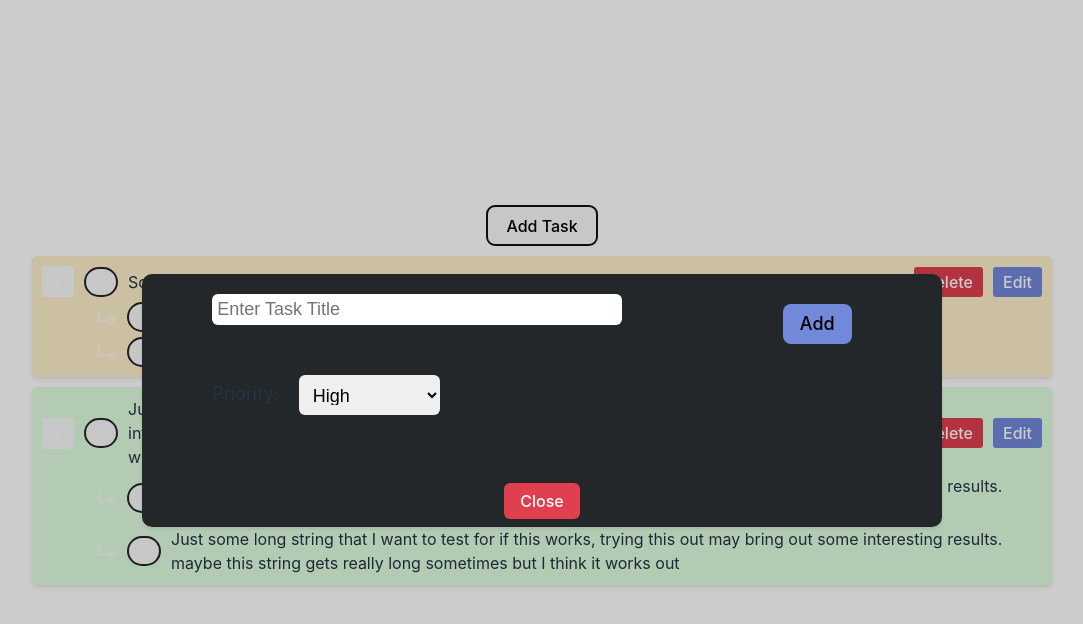
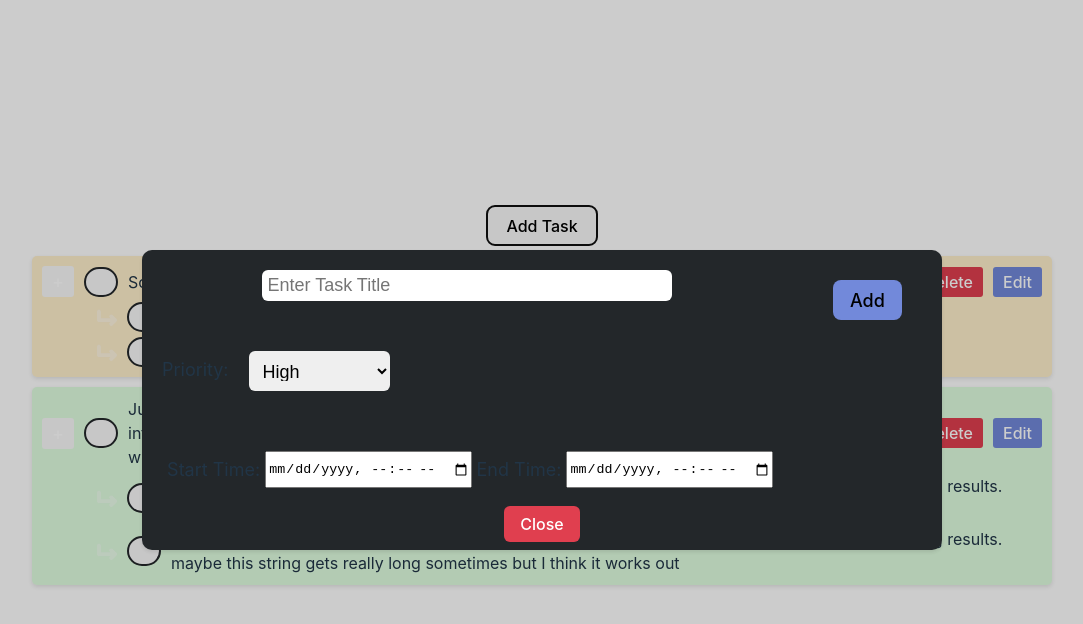
Before and after one commit to Akshat-Shu/SWG-To-Do-List-Application, a React (Vite) app: page / in a window 1280 px wide. Both pictures are taken after a click on the button "Add Task". Shown: the top 624 px of the page, without its empty margins (98-1181 px from the left). Built offline with nearby package versions, Linux system fonts and the light colour scheme.

Commit message:
Show high priority tasks on the top

```diff
--- a/src/App.jsx
+++ b/src/App.jsx
@@ -1,8 +1,9 @@
 import './App.css'
 import { taskDescription, priorityEnum } from './Structures/taskDescription'
-import TaskElement from './Elements/taskElement'
+
 import TaskInput from './Elements/taskInput'
 import { useState } from 'react'
+import TaskDisplay from './Elements/taskDisplay'
 
 function App() {
   const [tasks, setTasks] = useState([
@@ -30,7 +31,6 @@ function App() {
   const toggleModal = () => {
     setIsModalOpen(!isModalOpen);
   };
-  console.log(tasks[0])
   return (
     // TODO: make the App.jsx page look cleaner,
     //TODO: fix modal-content not appearing as specified in taskInput.jsx
@@ -38,18 +38,8 @@ function App() {
       <button onClick={toggleModal}>Add Task</button>
       {isModalOpen ? <TaskInput isModalOpen={isModalOpen} toggleModal={toggleModal} addTask={addTask} ></TaskInput> : null}
       <div>
-        {tasks.map((task, index) => (
-          <TaskElement
-            key={index}
-            taskDescription={task}
-            subTasks={task.subtasks}
-            onDelete={() => console.log("Deleted")}
-            onEdit={(tsk) => editTask(tsk, index)}
-            addSubtask={() => console.log("Add Subtask")}
-            priority={priorityEnum[task.taskPriority]}
-            taskObject={task}
-          />
-        ))}
+
+      <TaskDisplay tasks={tasks} editTask={editTask}></TaskDisplay>
       </div>
     </>
   )
--- /dev/null
+++ b/src/Elements/taskDisplay.jsx
@@ -0,0 +1,31 @@
+import { priorityEnum } from "../Structures/taskDescription";
+import TaskElement from "./taskElement";
+
+
+
+function TaskDisplay({ tasks, editTask }) {
+  let separatedTasks = [[], [], []];
+  for (let i = 0; i < tasks.length; i++) {
+    let task = tasks[i]
+    separatedTasks[task.taskPriority].push(
+      <TaskElement
+        key={i}
+        taskDescription={task}
+        subtasks={task.subtasks}
+        onDelete={() => console.log("Deleted")}
+        onEdit={(tsk) => editTask(tsk, i)}
+        addSubtask={() => console.log("Add Subtask")}
+        priority={priorityEnum[task.taskPriority]}
+        taskObject={task}
+      />
+    )
+  }
+  const flattenedTasks = separatedTasks[0].concat(separatedTasks[1]).concat(separatedTasks[2])
+  return (
+    <div>
+      {flattenedTasks}
+    </div>
+  )
+}
+
+export default TaskDisplay
--- a/src/Elements/taskElement.jsx
+++ b/src/Elements/taskElement.jsx
@@ -7,10 +7,19 @@ const setToggle = () => {
   console.log("Toggled")
 }
 
-const TaskElement = ({ taskDescription, onDelete, onEdit, addSubtask, priority, subTasks, key }) => {
+const TaskElement = ({ key, taskDescription, onDelete, onEdit, priority, subtasks }) => {
   const [isChecked, setIsChecked] = useState(false);
+
+  const [isEditModalOpen, setIsEditModalOpen] = useState(false);
+  const [subTasks, setSubTasks] = useState(subtasks);
   const [subtaskChecked, setSubtaskChecked] = useState(subTasks.map(() => false));
-  const [isEditModalOpen, setIsEditModalOpen] = useState(false);
+
+  const addSubtask = (newTask) => {
+    const newTasks = [...subTasks];
+    newTasks.push(newTask);
+    setSubTasks(newTasks);
+  }
+
 
   const toggleCheckBox = () => {
     setIsChecked(prevState => !prevState);
@@ -49,7 +58,7 @@ const TaskElement = ({ taskDescription, onDelete, onEdit, addSubtask, priority,
           <div className="button-group">
             <button className="delete-button" onClick={onDelete}>Delete</button>
             <button className="edit-button" onClick={handleEdit}>Edit</button>
-            {isEditModalOpen ? <TaskInput isModalOpen={isEditModalOpen} toggleModal={handleEdit} taskDesc={taskDescription} taskIndex={key} editTask={onEdit}></TaskInput> : null}
+            {isEditModalOpen ? <TaskInput isModalOpen={isEditModalOpen} toggleModal={handleEdit} taskDesc={taskDescription} editTask={onEdit}></TaskInput> : null}
           </div>
         </div>
         <div className="subtask-container">
@@ -66,7 +75,9 @@ const TaskElement = ({ taskDescription, onDelete, onEdit, addSubtask, priority,
               <div className={`task-name ${subtaskChecked[index]?'dashed-task-name':''}`}>{subTasks[index]}</div>
             </div>
           ))}
+
         </div>
+
     </div>
   )
 
--- a/src/Elements/taskInput.css
+++ b/src/Elements/taskInput.css
@@ -63,6 +63,23 @@
     margin: 20px;
     padding-bottom: 30px;
 }
+
+.time-picker-container {
+    display: flex;
+    justify-content: space-between;
+    margin-top: 10px;
+}
+
+.time-picker {
+    display: flex;
+    flex-direction: row;
+}
+
+.time-picker label {
+    margin: 5px;
+}
+
+
 .dropdown select{
     font-size: 18px;
     height: 40px;
--- a/src/Elements/taskInput.jsx
+++ b/src/Elements/taskInput.jsx
@@ -2,8 +2,10 @@ import React, { useState } from 'react';
 import './taskInput.css';
 import { taskDescription } from '../Structures/taskDescription';
 
-function TaskInput({ isOpen, toggleModal, taskDesc, addTask, editTask, taskIndex }) {
+function TaskInput({ isOpen, toggleModal, taskDesc, addTask, editTask }) {
   const [selectedValue, setSelectedValue] = useState(taskDesc?taskDesc.taskPriority:'0');
+  const [startTime, setStartTime] = useState(taskDesc?taskDesc.taskStart:'');
+  const [endTime, setEndTime] = useState(taskDesc?taskDesc.taskEnd:'');
   const handleChange = (event) => {
     setSelectedValue(event.target.value);
   };
@@ -21,9 +23,9 @@ function TaskInput({ isOpen, toggleModal, taskDesc, addTask, editTask, taskIndex
     setInputValue("");
     console.log([inputValue, selectedValue]);
     if(!taskDesc){
-      addTask(new taskDescription(inputValue, selectedValue, null, null, []));
+      addTask(new taskDescription(inputValue, selectedValue, startTime, endTime, []));
     } else {
-      editTask(new taskDescription(inputValue, selectedValue, null, null, taskDesc.subtasks));
+      editTask(new taskDescription(inputValue, selectedValue, startTime, endTime, taskDesc.subtasks));
     }
   }
 
@@ -44,11 +46,32 @@ function TaskInput({ isOpen, toggleModal, taskDesc, addTask, editTask, taskIndex
                   </select>
                 </div>
               </div>
+              <div className="time-picker-container">
+                <div className="time-picker">
+                  <label>Start Time:</label>
+                  <input
+                    type="datetime-local"
+                    value={startTime}
+                    onChange={(event) => setStartTime(event.target.value)}
+                  />
+                  {/* Very basic time picker, maybe use react-time-picker later on */}
                 </div>
+                <div className="time-picker">
+                  <label>End Time:</label>
+                  <input
+                    type="datetime-local"
+                    value={endTime}
+                    onChange={(event) => setEndTime(event.target.value)}
+                  />
+                </div>
+              </div>
+            </div>
+
             <button className='add-btn' type='submit'>
               {!taskDesc ? 'Add' : 'Edit'}
             </button>
           </div>
+
         </form>
         <button onClick={toggleModal} className='close-btn'>Close</button>
       </div>
```
Lines whose indentation alone changed are shown as unchanged.
